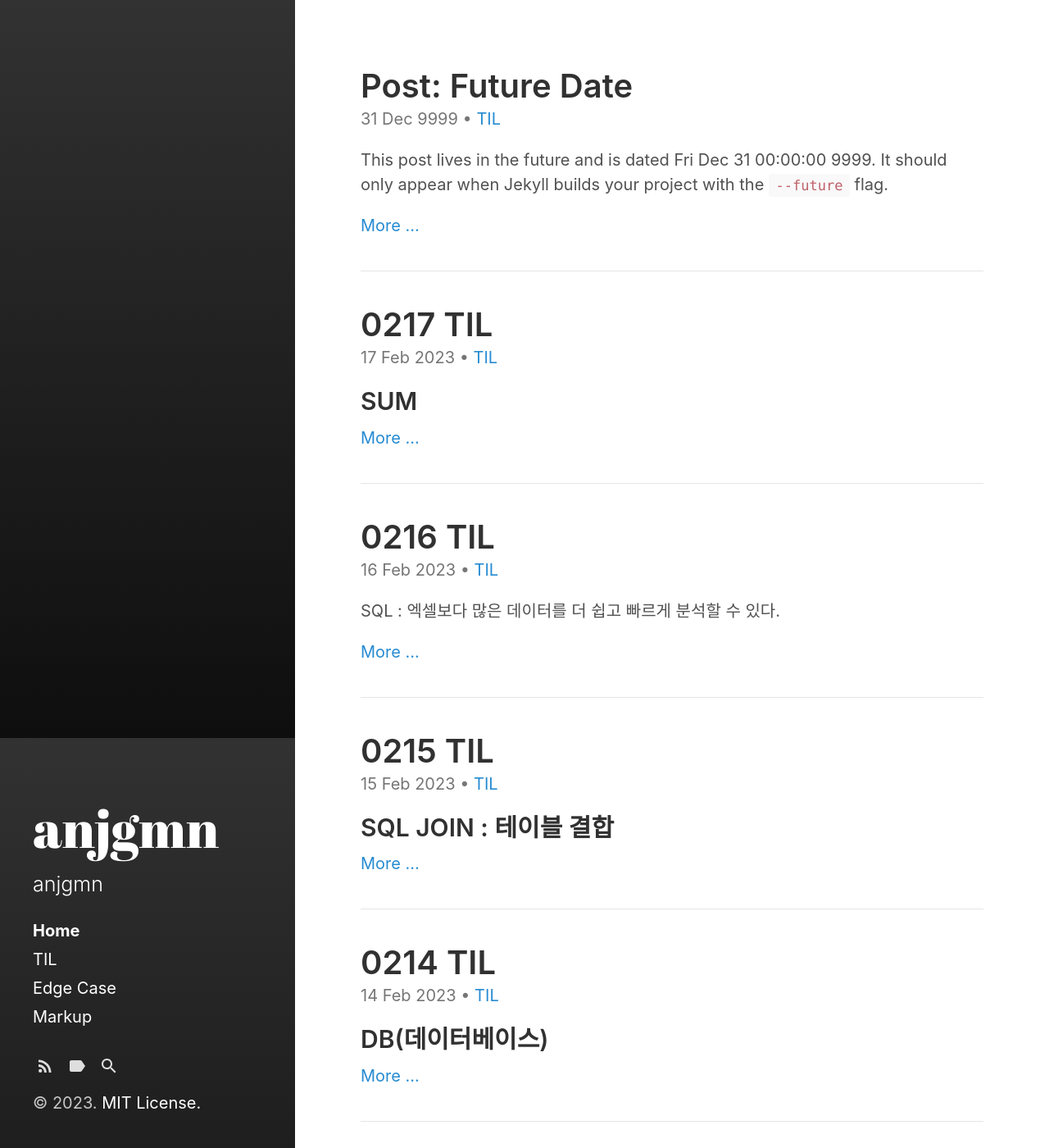
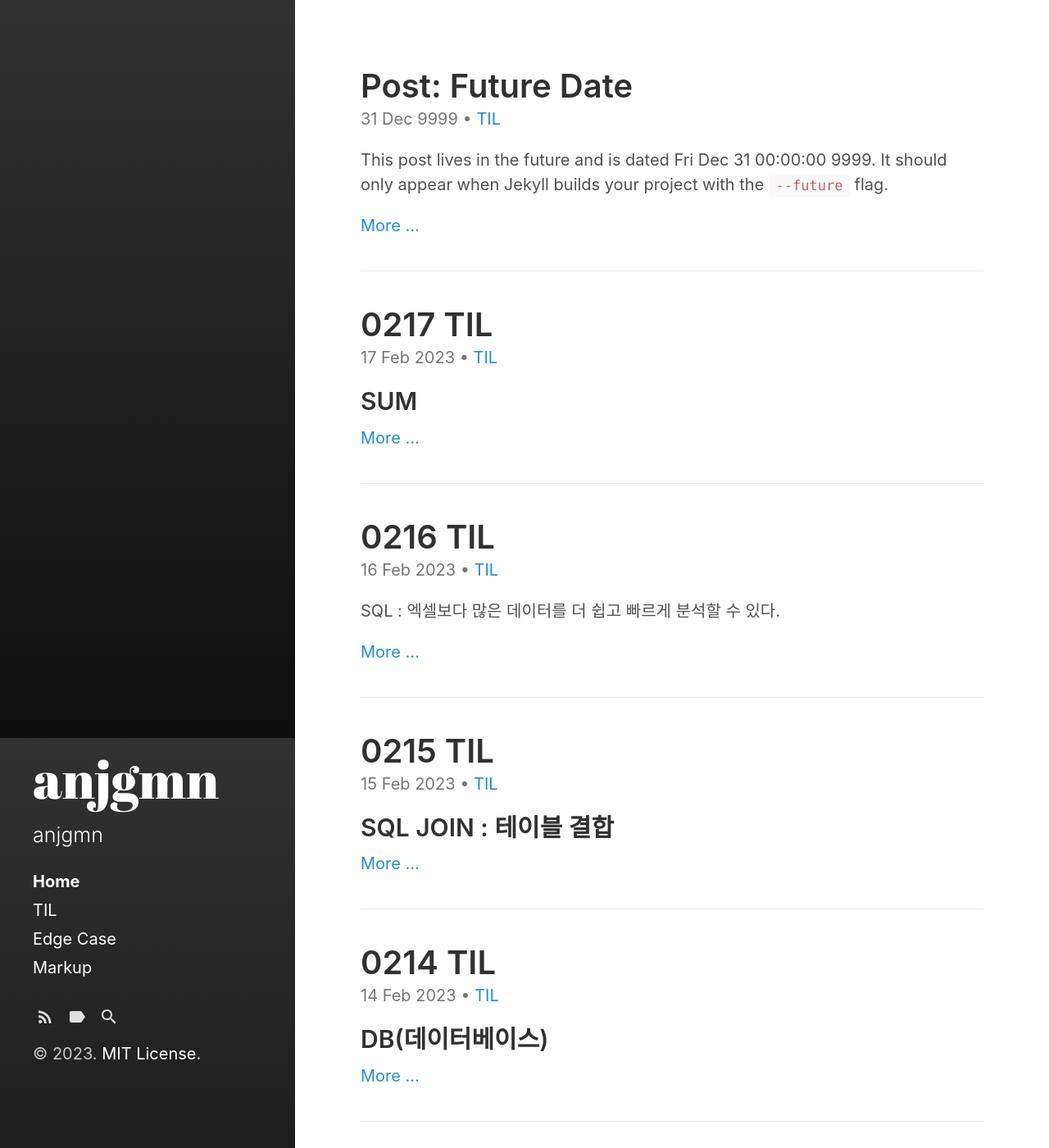
Before and after one commit to Anjgmn/Anjgmn.github.io, a Jekyll site: the page built from index.html, in a window 1280 px wide and 1400 px high. Shown: the whole window at 82% size. Built offline with Jekyll 4.4.1, drawn with Linux system fonts in a browser that asks for light colours; the list of posts is cut into pages by our own code.

Commit message:
sidebar css 수정

```diff
--- a/_sass/hydeout/_pagination.scss
+++ b/_sass/hydeout/_pagination.scss
@@ -45,7 +45,7 @@
 
 // But not on page1
 .home.index #sidebar {
-  padding-bottom: $section-spacing;
+  padding-bottom: $sidebar-spacing;
 }
 
 // Undo for larger screens
@@ -67,6 +67,6 @@
   }
 
   .index #sidebar {
-    padding-bottom: $section-spacing;
+    padding-bottom: $sidebar-spacing;
   }
 }
--- a/_sass/hydeout/_variables.scss
+++ b/_sass/hydeout/_variables.scss
@@ -29,6 +29,7 @@ $padding-v: 1em !default;
 $padding-h: 1.5em !default;
 $heading-spacing: 0.5rem !default;
 $section-spacing: 2rem !default;
+$sidebar-spacing: 5rem !default;
 $sidebar-width: 18rem !default;
 
 $large-breakpoint: 49rem !default;
```
